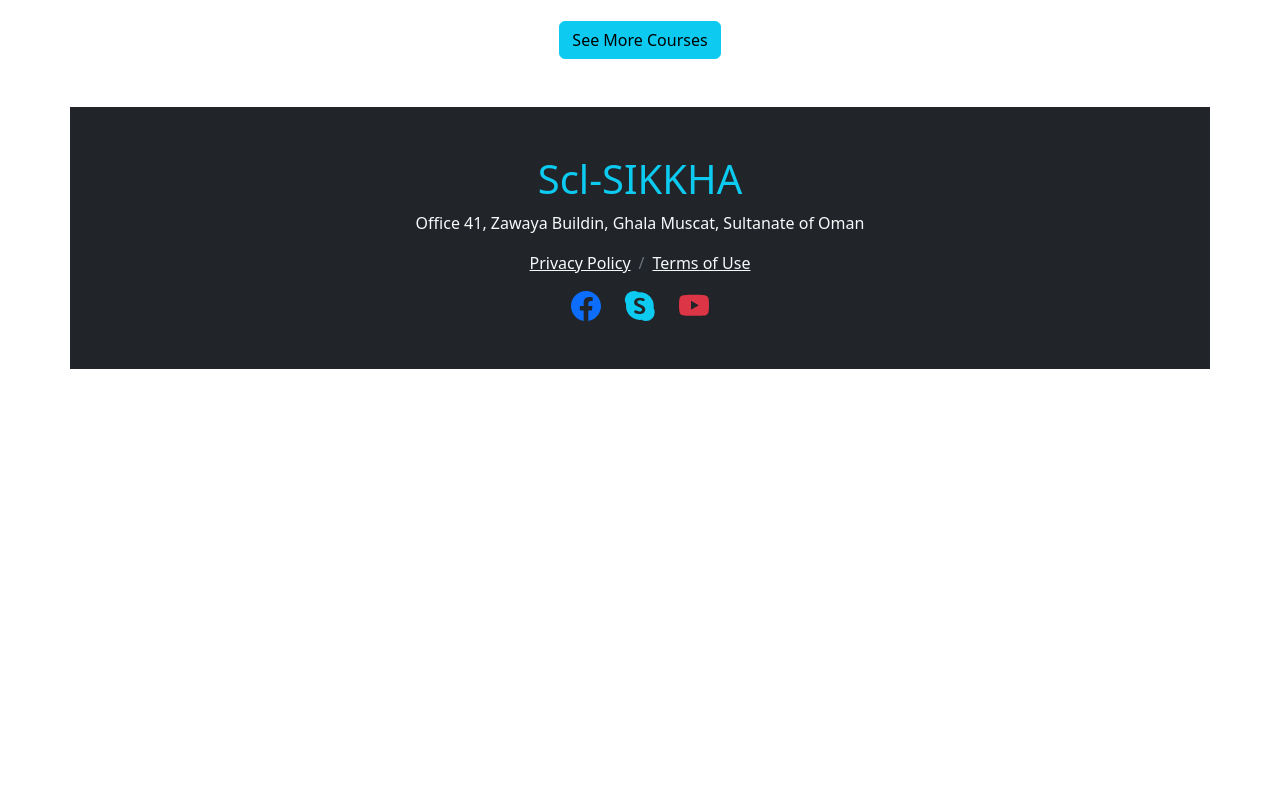
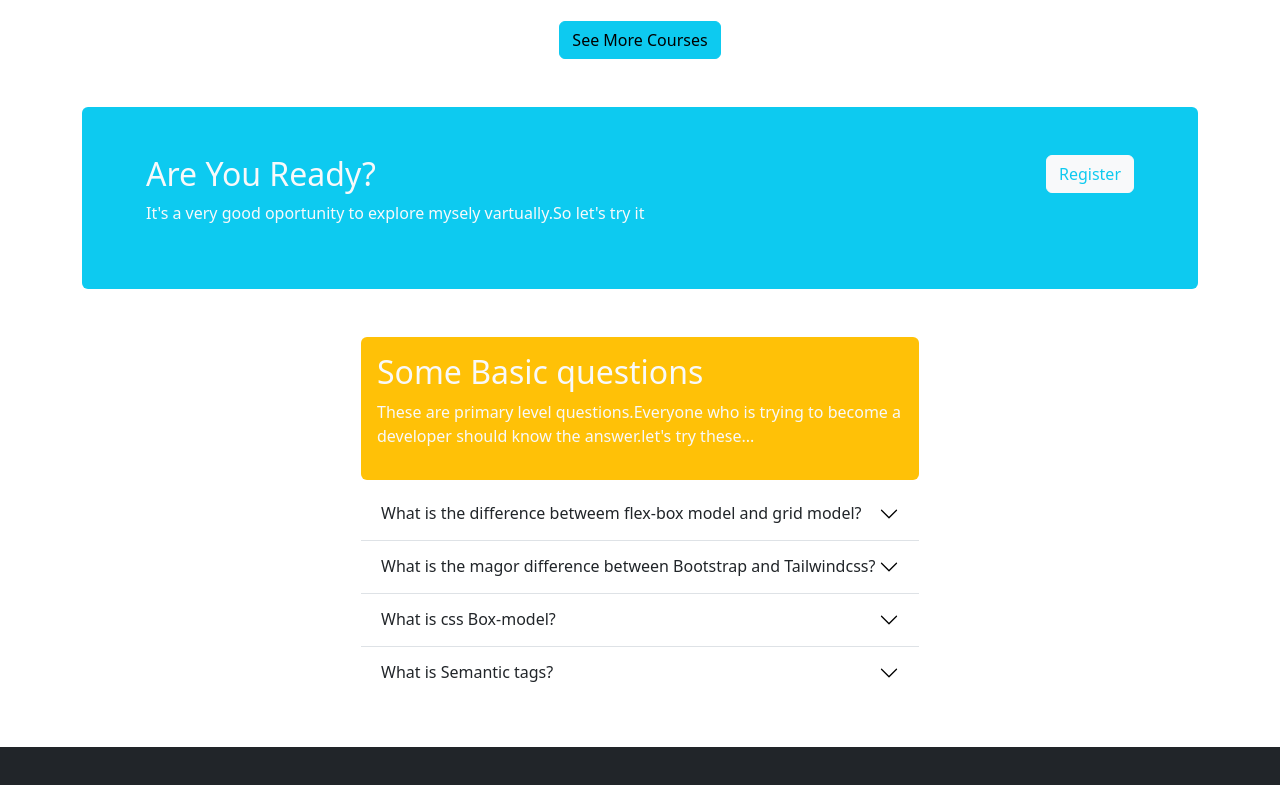
Before and after one commit to Avi-paul/School-Sikkha, a plain HTML site: page index.html in a window 1280 px wide. Shown: the part 1675-2460 px from the top of the page. Before the commit the page ends 2044 px from the top, so only its background shows below. Drawn offline with nearby package versions, Linux system fonts and the light colour scheme.

Commit message:
added register-box and basic-questions sections

```diff
--- a/index.html
+++ b/index.html
@@ -81,6 +81,7 @@
 
     </header>
     <main class="container mt-5">
+      <!-- corses section -->
         <section >
           <div class="w-50 text-center m-auto">
             <h1 class="">Enjoy Our Courses</h1>
@@ -177,9 +178,86 @@
           </div>
         </section>
 
+      <!-- Registration section -->
+        <section>
+          <div class="modal-body bg-info rounded mt-5 py-5 px-3">
+            <div class="container px-5">
+              <div class="row d-flex justify-content-between">
+                <div class="col-8">
+                  <h2 class="text-light">Are You Ready?</h2>
+                  <p class="text-light">It's a very good oportunity to explore mysely vartually.So let's try it</p>
+                </div>
+                <div class="col-4 text-end">
+                 <a href=""> <button class="btn btn-light text-info">Register</button></a>
+
+
+                </div>
+
+              </div>
+            </div>
+          </div>
+
+        </section>
+      <!-- Basic questions section -->
+      <section class="mt-5">
+        <div class="w-50 bg-warning mx-auto p-3 rounded text-light mb-2">
+          <h2>Some Basic questions</h2>
+          <p>These are primary level questions.Everyone who is trying to become a developer should know the answer.let's try these...</p>
+        </div>
+        <div class="accordion accordion-flush w-50 mx-auto" id="accordionFlushExample">
+          <div class="accordion-item">
+            <h2 class="accordion-header" id="flush-headingOne">
+              <button class="accordion-button collapsed" type="button" data-bs-toggle="collapse" data-bs-target="#flush-collapseOne" aria-expanded="false" aria-controls="flush-collapseOne">
+               What is the difference betweem flex-box model and grid model?
+              </button>
+            </h2>
+            <div id="flush-collapseOne" class="accordion-collapse collapse" aria-labelledby="flush-headingOne" data-bs-parent="#accordionFlushExample">
+              <div class="accordion-body">CSS Grid and Flexbox are layout models that share similarities and can be used together. The key difference is that CSS Grid can be used to create two-dimensional layouts, while Flexbox can only be used to create one-dimensional layouts.</div>
+            </div>
+          </div>
+          <div class="accordion-item">
+            <h2 class="accordion-header" id="flush-headingTwo">
+              <button class="accordion-button collapsed" type="button" data-bs-toggle="collapse" data-bs-target="#flush-collapseTwo" aria-expanded="false" aria-controls="flush-collapseTwo">
+                What is the magor difference between Bootstrap and Tailwindcss?
+              </button>
+            </h2>
+            <div id="flush-collapseTwo" class="accordion-collapse collapse" aria-labelledby="flush-headingTwo" data-bs-parent="#accordionFlushExample">
+              <div class="accordion-body">Bootstrap's utility and layout classes provide you with everything you need to style a responsive webpage. With Tailwind, however, you are much more involved in styling the webpage because you end up having to create your own components using the utility classes that the framework offers.</div>
+            </div>
+          </div>
+          <div class="accordion-item">
+            <h2 class="accordion-header" id="flush-headingThree">
+              <button class="accordion-button collapsed" type="button" data-bs-toggle="collapse" data-bs-target="#flush-collapseThree" aria-expanded="false" aria-controls="flush-collapseThree">
+                What is css Box-model?
+              </button>
+            </h2>
+            <div id="flush-collapseThree" class="accordion-collapse collapse" aria-labelledby="flush-headingThree" data-bs-parent="#accordionFlushExample">
+              <div class="accordion-body">In CSS, the term "box model" is used when talking about design and layout.
+
+                The CSS box model is essentially a box that wraps around every HTML element. It consists of: margins, borders, padding, and the actual content.</div>
+            </div>
+          </div>
+          <div class="accordion-item">
+            <h2 class="accordion-header" id="flush-headingFour">
+              <button class="accordion-button collapsed" type="button" data-bs-toggle="collapse" data-bs-target="#flush-collapseFour" aria-expanded="false" aria-controls="flush-collapseFour">
+                What is Semantic tags?
+              </button>
+            </h2>
+            <div id="flush-collapseFour" class="accordion-collapse collapse" aria-labelledby="flush-headingFour" data-bs-parent="#accordionFlushExample">
+              <div class="accordion-body">The HTML semantics refers to the tags that provide meaning to an HTML page rather than just presentation.
+             section,aside,main,header,footer are some semantic elements.
+
+              </div>
+            </div>
+          </div>
+        </div>
+      </section>
+
+
+
     </main>
 
-    <footer class="container bg-dark p-5 mt-5">
+    <footer class="container-fluid bg-dark p-5 mt-5">
       <div class="text-center d-flex flex-column justify-content-center align-items-center">
         <h1 class="text-info">Scl-SIKKHA</h1>
         <p class="text-light">Office 41, Zawaya Buildin, Ghala Muscat,
```
